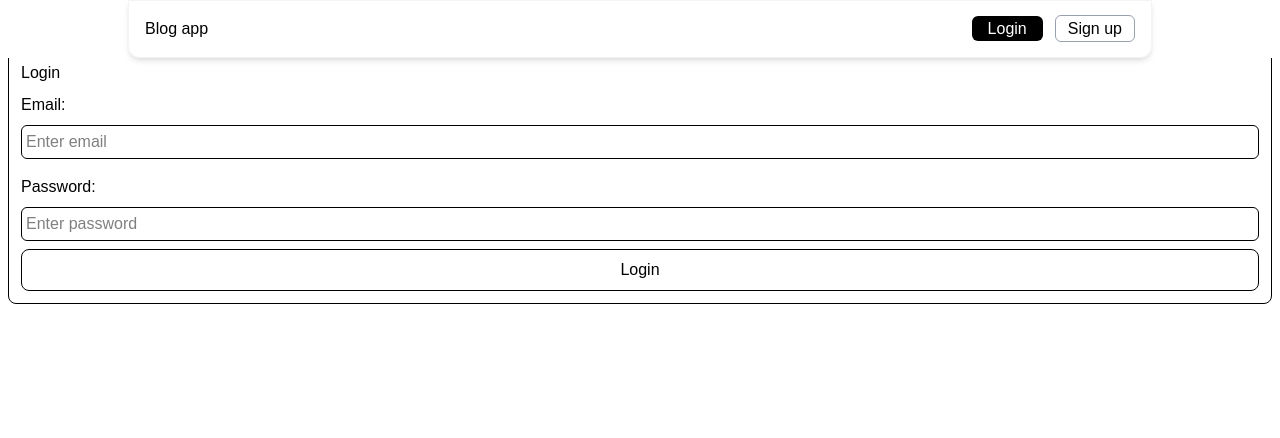
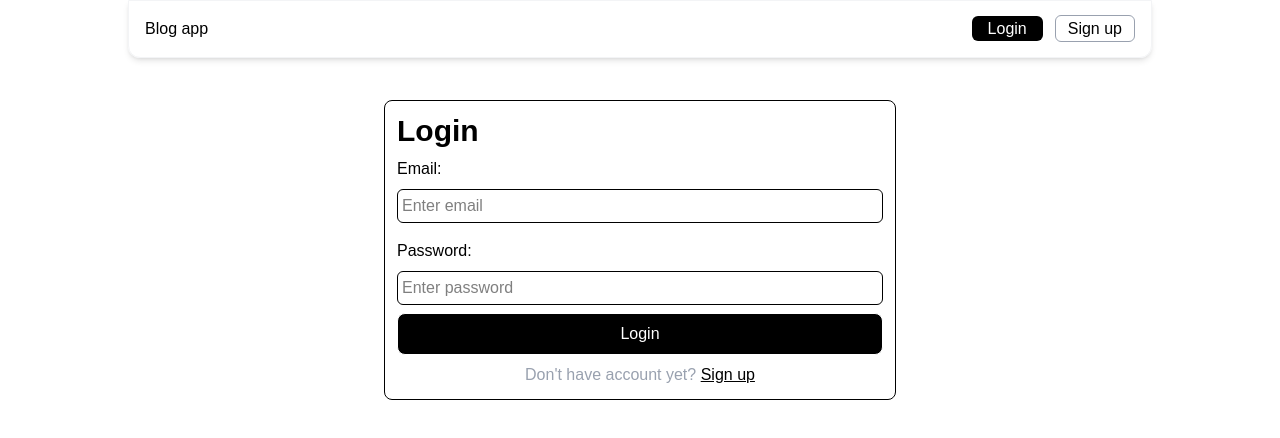
Before and after one commit to gosei128/Blog-App, a React (Vite) app in the folder frontend/: page /login in a window 1280 px wide. Shown: the top 438 px of the page. Built offline with nearby package versions, Linux system fonts and the light colour scheme; no server answers.

Commit message:
fix layout

```diff
--- a/frontend/src/Blogdetails.jsx
+++ b/frontend/src/Blogdetails.jsx
@@ -18,27 +18,33 @@ const Blogdetails = () => {
     );
   };
   return (
-    <div className="mt-14">
+    <section className="pt-25 px-2 w-full h-screen flex flex-col items-center border ">
+      <div className=" w-full max-w-5xl h-screen ">
         {loading && <p>Loading blog...</p>}
         {error && <p className="text-red-600">Error: {error.message}</p>}
         {!loading && !error && !blog && <p>Blog not found.</p>}
         {blog && (
-        <article className="flex flex-col gap-3 border border-gray-200 h-96 p-3 rounded-2xl shadow-lg ">
-          <div>
+          <article className="grid grid-cols-1 tablet:grid-cols-[2fr_1fr] gap-3  border-gray-200  p-3 rounded-2xl shadow-lg h-fit max-h-screen ">
+            <img
+              src={`http://localhost:3000/uploads/${blog.image}`}
+              className="w-full max-w-2xl h-fit"
+              alt=""
+            />
+            <div className="border rounded-lg">
               <h1 className="text-3xl font-bold">{blog.title}</h1>
               <p className="text-[12px]"> Author: {blog.author}</p>
+              <p>{blog.body}</p>
             </div>
-          <img src={`http://localhost:3000/uploads/${blog.image}`} alt="" />
-          <p>{blog.body}</p>
           </article>
         )}
         <button
-        className="border w-25 p-1 rounded-lg text-white font-medium bg-[#131316] mt-5 shadow-lg hover:"
+          className="border w-25 p-1 rounded-lg text-white font-medium bg-[#131316] mt-5 shadow-lg self-start"
           onClick={handleDelete}
         >
           DELETE
         </button>
       </div>
+    </section>
   );
 };
 
--- a/frontend/src/Bloglist.jsx
+++ b/frontend/src/Bloglist.jsx
@@ -2,8 +2,8 @@ import { Link } from "react-router-dom";
 import SearchInput from "./component/search";
 const Bloglist = ({ list, title }) => {
   return (
-    <section className="flex justify-center ">
-      <div className="w-full max-w-5xl mx-auto ">
+    <section className="flex justify-center">
+      <div className="w-full max-w-5xl ">
         <div className="w-auto">
           <h1 className="text-2xl font-bold">{title}</h1>
           <hr />
@@ -12,9 +12,8 @@ const Bloglist = ({ list, title }) => {
           {
             // Card Detail of blogs
             list.map((blog) => (
-              <div className="">
               <div
-                  className="border-gray-200 border max-w-xs h-86 shadow-lg p-6 rounded-xl grid grid-rows-[50px 200px 50px 50px]"
+                className="border-gray-200 border h-86 p-3 rounded-xl"
                 key={blog._id}
               >
                 <Link to={`/api/blogs/${blog._id}`}>
@@ -36,7 +35,6 @@ const Bloglist = ({ list, title }) => {
                   Author: {blog.author}
                 </p>
               </div>
-              </div>
             ))
           }
         </div>
--- a/frontend/src/Create.jsx
+++ b/frontend/src/Create.jsx
@@ -40,10 +40,10 @@ const Create = () => {
   };
 
   return (
-    <section className="w-full flex mt-5  justify-center ">
-      <div className="w-5xl border rounded-lg shadow-lg border-gray-200 p-5">
+    <section className="w-full flex py-20 px-2 justify-center ">
+      <div className="w-full max-w-5xl border rounded-lg shadow-lg border-gray-200 p-5">
         <h1 className="text-2xl">Create your blog</h1>
-        <form className="mt-5" onSubmit={handleSubmit}>
+        <form className="" onSubmit={handleSubmit}>
           <div className="flex mobile:flex-col gap-2 tablet:flex-row">
             <input
               type="text"
@@ -58,6 +58,7 @@ const Create = () => {
             />
 
             <input
+              className="border border-gray-300 p-2 rounded-lg"
               type="file"
               name="image"
               accept="image/*"
--- a/frontend/src/Navbar.jsx
+++ b/frontend/src/Navbar.jsx
@@ -28,7 +28,7 @@ const Navbar = () => {
   return (
     <>
       <div
-        className={`absolute h-60 w-full border drop-shadow-2xl bg-white transition-all duration-400 rounded-b-xl p-3 ${
+        className={`absolute h-60 w-full border drop-shadow-2xl bg-white transition-all duration-400 rounded-b-xl z-10 p-3 ${
           dropDown ? "translate-y-0" : "-translate-y-100"
         }`}
       >
--- a/frontend/src/component/login.jsx
+++ b/frontend/src/component/login.jsx
@@ -1,4 +1,5 @@
 import { useState } from "react";
+import { Link } from "react-router-dom";
 const Login = () => {
   const [email, setEmail] = useState("");
   const [password, setPassword] = useState("");
@@ -26,12 +27,12 @@ const Login = () => {
     }
   };
   return (
-    <div className="p-2">
+    <div className="p-2 pt-15 w-full flex justify-center">
       <form
-        className="flex flex-col p-3 gap-2 border mt-10 rounded-lg"
+        className="flex flex-col w-full max-w-lg p-3 gap-2 border mt-10 rounded-lg"
         onSubmit={handleSubmit}
       >
-        <h1>Login</h1>
+        <h1 className="text-3xl font-bold">Login</h1>
         <label for="email">Email:</label>
         <input
           className="border rounded-md p-1"
@@ -53,9 +54,18 @@ const Login = () => {
           required
           onChange={(e) => setPassword(e.target.value)}
         />
-        <button type="submit" className="border p-2 rounded-lg">
+        <button
+          type="submit"
+          className="border p-2 rounded-lg bg-black text-white"
+        >
           Login
         </button>
+        <p className="self-center text-gray-400">
+          Don't have account yet?{" "}
+          <Link to="/signup" className="underline text-black">
+            Sign up
+          </Link>{" "}
+        </p>
       </form>
     </div>
   );
--- a/frontend/src/component/signup.jsx
+++ b/frontend/src/component/signup.jsx
@@ -28,9 +28,9 @@ const Signup = () => {
     }
   };
   return (
-    <div className="p-2">
+    <div className="p-2 pt-15 w-full flex justify-center">
       <form
-        className="flex flex-col p-3 gap-2 border mt-10 rounded-lg"
+        className="flex flex-col w-full max-w-lg p-3 gap-2 border mt-10 rounded-lg"
         onSubmit={handleSubmit}
       >
         <h1>Sign up</h1>
```
Lines whose indentation alone changed are shown as unchanged.
